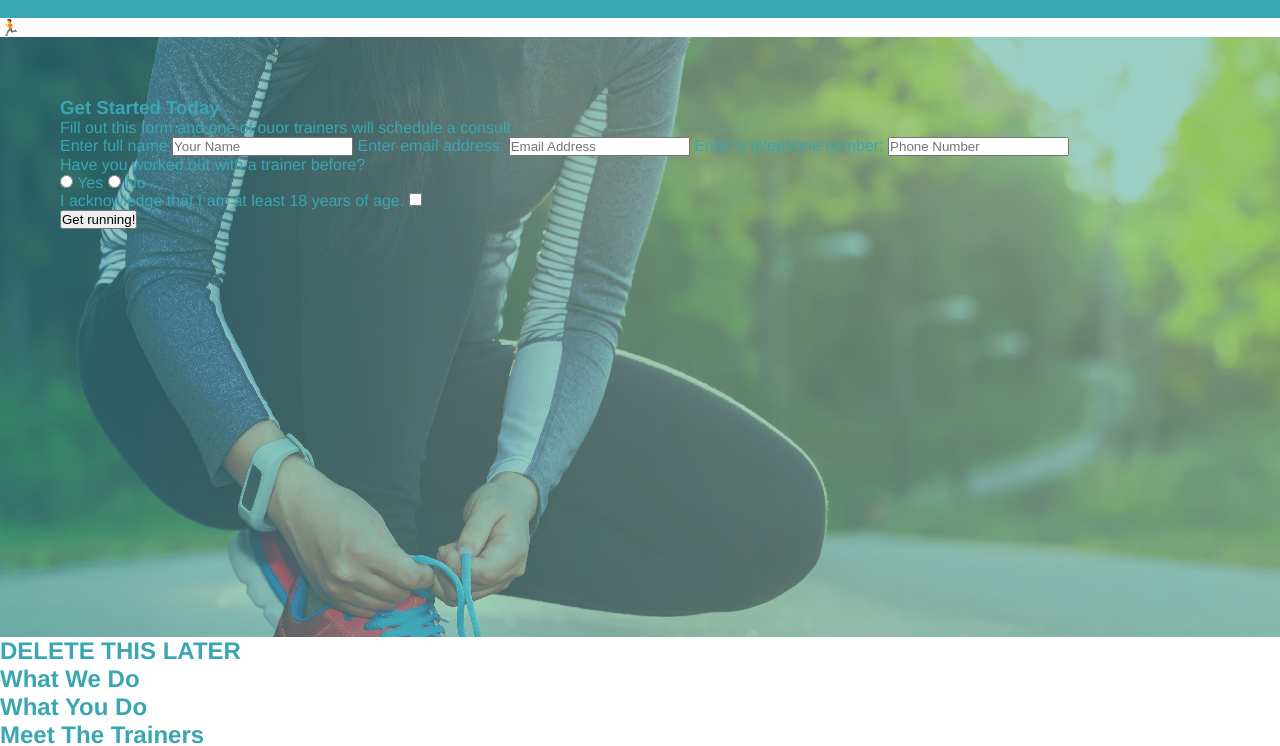
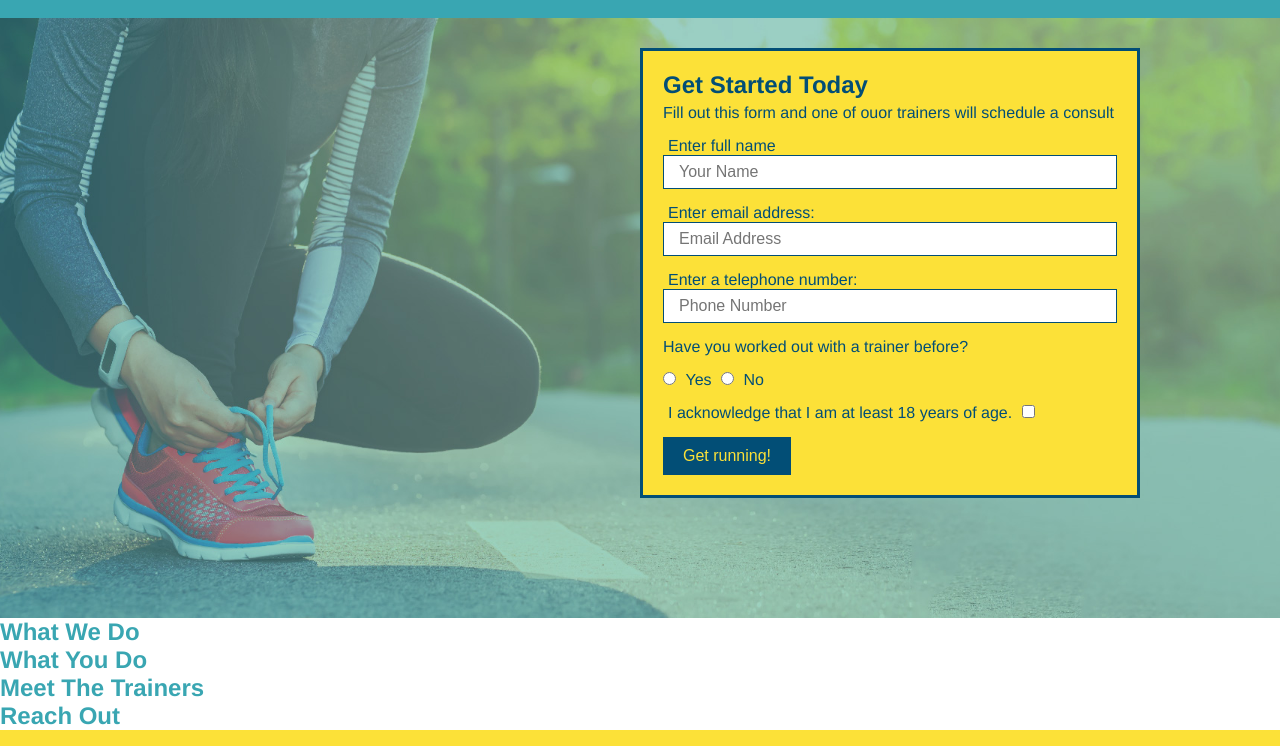
Before and after one commit to jaredpennington/run-buddy, a plain HTML site: page index.html in a window 1280 px wide. Shown: the part 64-810 px from the top of the page. Drawn offline with Linux system fonts and the light colour scheme.

Commit message:
hero css forms

```diff
--- a/assets/css/style.css
+++ b/assets/css/style.css
@@ -9,10 +9,12 @@
     color: #39a6b2;
     font-family: Helvetica, Arial, sans-serif;
 }
+
 header {
     padding: 20px 35px;
     background-color: #39a6b2;
 }
+
 header h1 {
     font-weight: bold;
     font-size: 36px;
@@ -25,13 +27,16 @@ header a {
     text-decoration: none;
     color: #fce138;
 }
+
 header nav {
     float: right;
     margin: 7px 0;
 }
+
 header nav ul li {
     display: inline;
 }
+
 header nav ul li a {
     margin: 0 30px;
     font-weight: lighter;
@@ -42,22 +47,71 @@ footer {
     width: 100%;
     padding: 40px 35px;
 }
+
 footer h2 {
     display: inline;
     color: #024e76;
     font-size: 30px;
     margin: 0;
 }
+
 footer div {
     float: right;
     line-height: 1.5;
     text-align: right;
 }
+
 footer a {
     color: #024e76;
 }
+
 .hero {
     padding: 60px;
     background-image: URL("../css/hero-bg.jpeg");
     height: 600px;
+    background-size: cover;
+    background-position: center;
+    position: relative;
 }
+
+.hero-form {
+    border: 3px solid #024e76;
+    background-color: #fce138;
+    padding: 20px;
+    width: 500px;
+    color: #024e76;
+    position: absolute;
+    bottom: 120px;
+    right: 140px;
+}
+
+.hero-form label {
+    margin: 0 5px;
+}
+
+.hero-form button {
+    color: #fce138;
+    background-color: #024e76;
+    border: none;
+    padding: 10px 20px;
+    font-size: 16px;
+}
+
+.hero-form h3 {
+font-size: 24px;
+margin: 0;
+}
+
+.hero-form p {
+    margin: 5px 0 15px 0;
+}
+
+.form-input {
+    border: 1px solid #024e76;
+    display: block;
+    padding: 7px 15px;
+    font-size: 16px;
+    color: #024e76;
+    width: 100%;
+    margin-bottom: 15px;
+}
--- a/index.html
+++ b/index.html
@@ -29,19 +29,20 @@
                     </ul>
                 </nav>
             </header>
-            🏃
             <!--hero/jumbotron-->
             <section class="hero">
-                <div>
+                <div class="hero-form">
                     <h3>Get Started Today</h3>
                     <p>Fill out this form and one of ouor trainers will schedule a consult</p>
                     <form>
                         <label for="name">Enter full name</label>
-                        <input type="text" placeholder="Your Name" name="name" id="name" />
+                        <input type="text" placeholder="Your Name" name="name" id="name" class="form-input"/>
+
                         <label for="email">Enter email address:</label>
-                        <input type="email" placeholder="Email Address" name="email" id="email" />
+                        <input type="email" placeholder="Email Address" name="email" id="email" class="form-input"/>
+
                         <label for="phone">Enter a telephone number:</label>
-                        <input type="tel" placeholder="Phone Number" name="phone" id="phone" />
+                        <input type="tel" placeholder="Phone Number" name="phone" id="phone" class="form-input"/>
                         <p>
                             Have you worked out with a trainer before?</p>
                             <input type="radio" name="trainer-confirm" id="trainer-yes" />
@@ -63,7 +64,6 @@
             </section>
             <!-- "what we do" section-->
             <section>
-                <h1>DELETE THIS LATER</h1>
                 <h2>What We Do</h2>
             </section>
 
```
